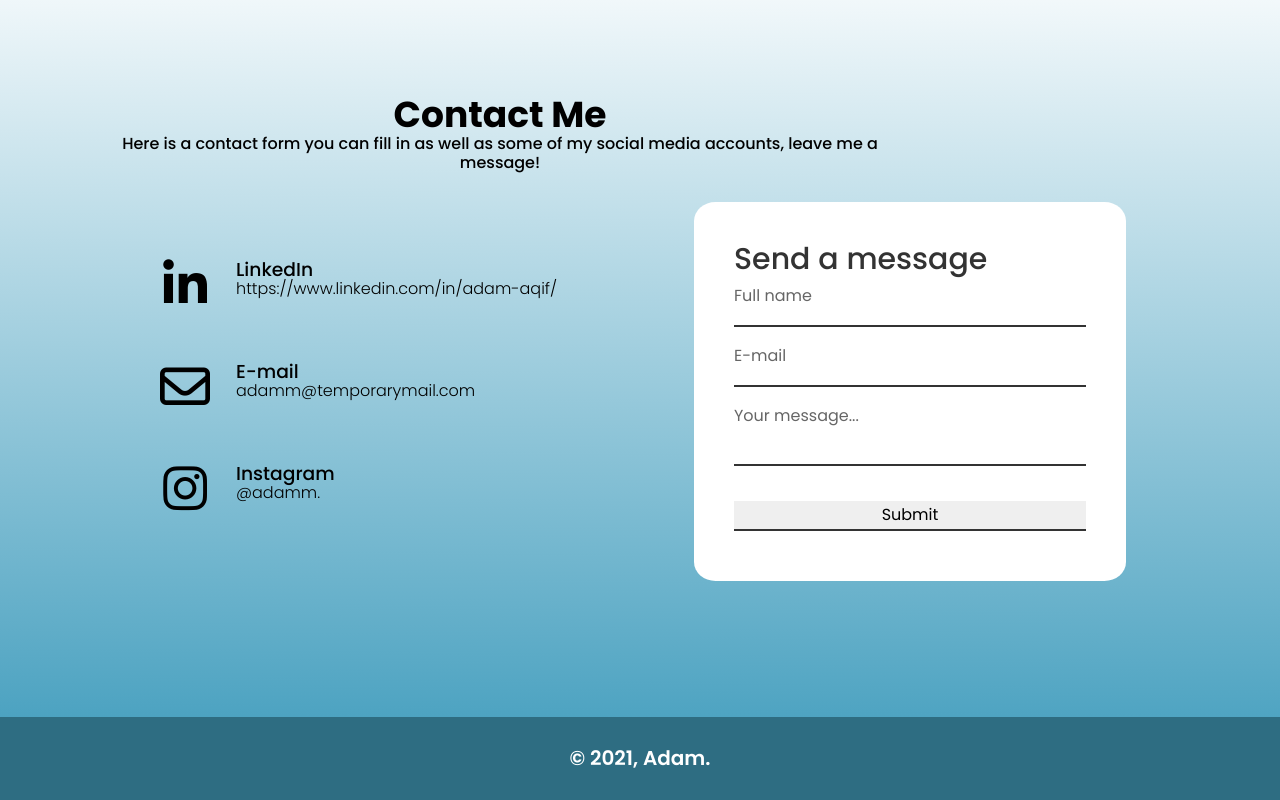
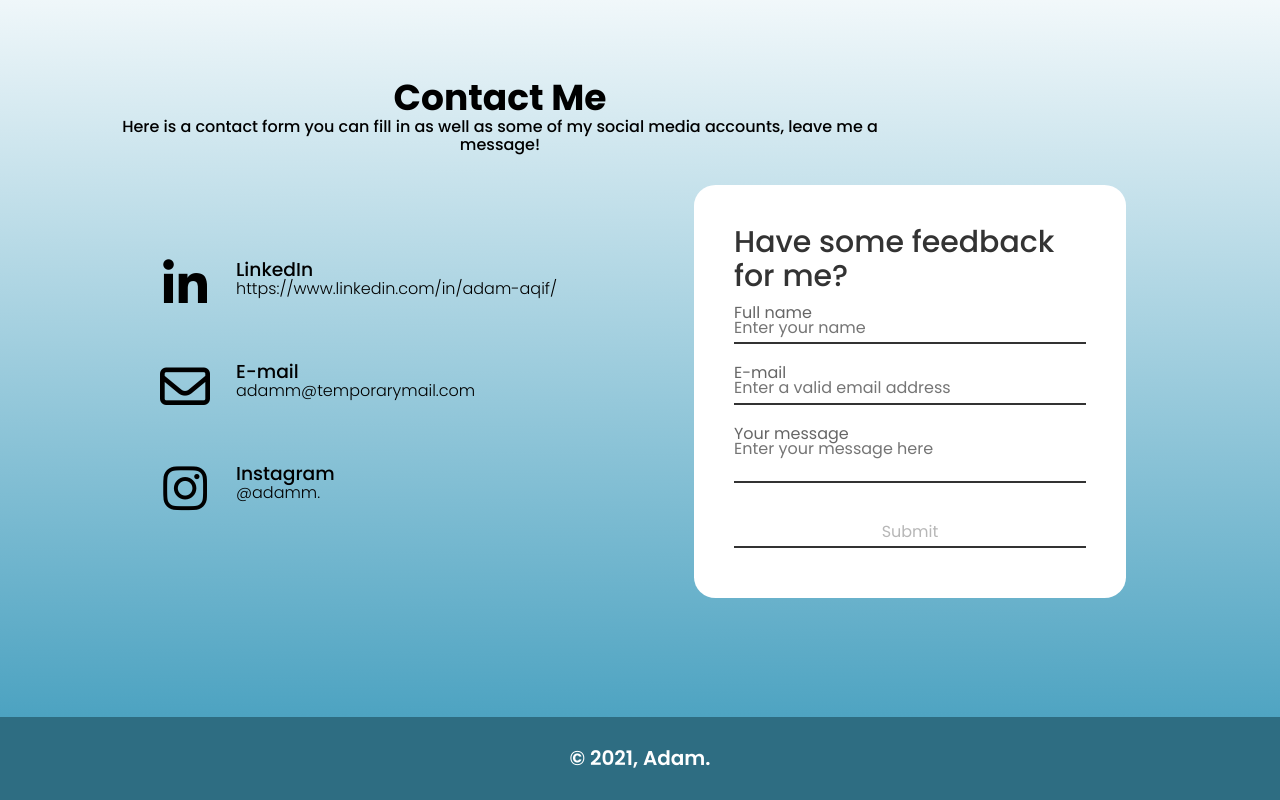
Before and after one commit to adammnp/IDAssignment1, a plain HTML site: page index.html in a window 1280 px wide. Shown: the part 2439-3239 px from the top of the page. Drawn offline with nearby package versions, Linux system fonts and the light colour scheme.

Commit message:
Added form validation
What's new?
- Made it so that input is required or else form submit button is disabled.
- Pop up added upon successful submission.

```diff
--- a/index.html
+++ b/index.html
@@ -11,6 +11,7 @@
     <link href='https://fonts.googleapis.com/css?family=Montserrat' rel='stylesheet'>
     <link rel="stylesheet" href="http://maxcdn.bootstrapcdn.com/font-awesome/4.3.0/css/font-awesome.min.css">
     <link rel="stylesheet" href="http://fortawesome.github.io/Font-Awesome/assets/font-awesome/css/font-awesome.css">
+    <script src="https://ajax.googleapis.com/ajax/libs/jquery/3.5.1/jquery.min.js"></script>
   </head>
   <body>
     <header>
@@ -185,28 +186,28 @@
             </div>
           </div>
         </div>
-        <div class = "contactForm">
-          <form >
-            <h2>Send a message</h2>
+        <div id= "contactForm" class = "contactForm">
+          <form name ="swag" id = "swag">
+            <h2>Have some feedback for me?</h2>
             <div class = "inputbox">
-              <input type = "text" name = "" required = "required" style = "background: none;">
+              <input type = "text" name = "name" id="name" required = "required" required placeholder="Enter your name" style = "background: none;">
               <p class = "test">Full name</p>
             </div>
             <div class = "inputbox">
-              <input type = "text" name = "" required = "required" style = "background: none;">
+              <input type = "email" name = "email"  id="email" required placeholder="Enter a valid email address" required = "email" style = "background: none;">
               <p class = "test">E-mail</p>
             </div>
             <div class = "inputbox">
-             <textarea required = "required" style = "background: none;"></textarea>
-              <p class = "test">Your message...</p>
+             <textarea  id="text" type="textarea" required = "required" style = "background: none;" required placeholder="Enter your message here" ></textarea>
+              <p class = "test">Your message</p>
             </div>
             <div class = "inputbox">
-              <input type="submit" onclick="myFunction()"/>
+              <input onclick = "myFunction()" type="submit"  id="register" value="Submit" style = "background: none;" disabled/>
               <script>
-                function myFunction(){
-                  alert("Thank you!");
+                function myFunction() {
+                  alert("Thank you for your feedback!");
                 }
-              </script>
+                </script>
             </div>
             </div>
           </form>
@@ -217,5 +218,6 @@
     <footer>
         <div class="copyright">&copy; 2021, Adam.</div>
       </footer>
+      <script src="script.js"></script>
     </body>
 </html>
--- a/script.js
+++ b/script.js
@@ -1 +1,9 @@
-function()
+$('#swag input[required]').on('input propertychange paste change', function() {
+
+    var empty = $('#swag').find('input[required]').filter(function() {
+      return this.value == '';
+    });
+
+    $('#register').prop('disabled', (empty.length))
+
+  })
--- a/style.css
+++ b/style.css
@@ -529,6 +529,7 @@ span:before{
   font-size: 12px;
   transform:translate(-20px);
 }
+/*footer style */
 
 footer {
   left:0px;
```
